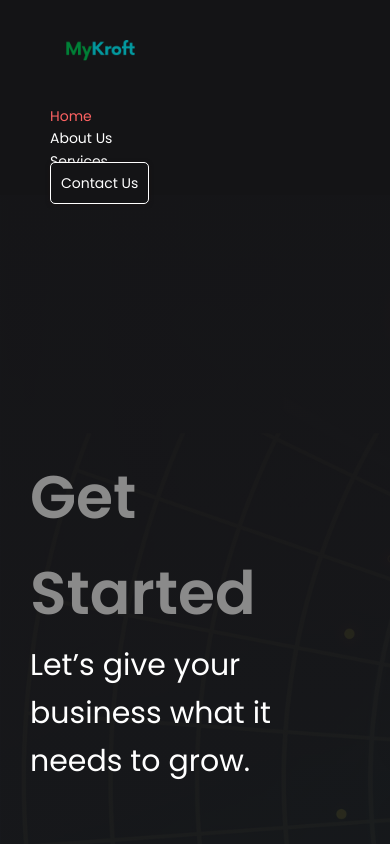
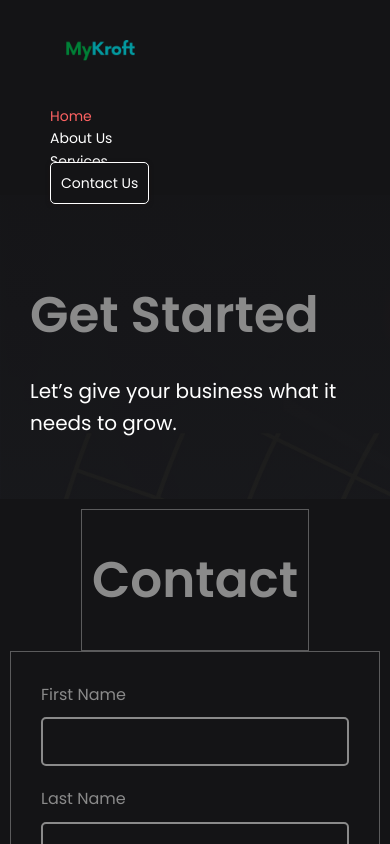
Before and after one commit to Mykroft-Tech/kroft-landing-page, a React (Create React App) app: page /contact in a window 390 px wide. Built offline with nearby package versions, Linux system fonts and the light colour scheme.

Commit message:
mobile optimization

```diff
--- a/src/App.css
+++ b/src/App.css
@@ -529,6 +529,7 @@ footer .footer-socials p {
     font-size: 16px;
     margin: 10px 0 30px 0;
     text-align: center;
+    padding: 0 1rem;
   }
 
   .home-cta {
@@ -549,6 +550,11 @@ footer .footer-socials p {
     grid-template-columns: repeat(2, 1fr);
     grid-column-gap: 2rem;
     flex: 2 1;
+  }
+
+  .about p {
+    font-size: 16px;
+    text-align: center;
   }
 
   .grid-1 {
@@ -581,7 +587,7 @@ footer .footer-socials p {
     display: block;
     margin-top: 6rem;
     text-align: center;
-}
+  }
 
   .service-icon {
     display: block;
@@ -613,7 +619,7 @@ footer .footer-socials p {
     position: absolute;
     top: 60px;
     font-size: 30px;
-}
+  }
 
   .vision-info {
     position: absolute;
@@ -624,6 +630,7 @@ footer .footer-socials p {
     font-size: 16px;
     text-align: center;
   }
+
 
   /* Footer Styling */
   footer {
@@ -650,6 +657,35 @@ footer .footer-socials p {
   .footer-icon {
     margin-bottom: 1rem;
   }
+
+  /* Contact */
+  .contact-flexed {
+    display: block;
+    padding-top: 3rem;
+  }
+
+  .contact-grid {
+    display: block;
+  }
+
+  .contact .contact-wrapper div {
+    padding: 1rem;
+  }
+
+  .contact .contact-wrapper .contact-bg {
+    padding: 6rem 3rem;
+    height: auto;
+  }
+
+  .contact .contact-wrapper div h1 {
+    font-size: 50px;
+    color: #8a8a8a;
+    padding: 2rem 0;
+  }
+
+  .contact .contact-wrapper div p {
+    font-size: 20px;
+  }
 }
 
 /* Small devices (portrait tablets and large phones, 600px and up) */
@@ -658,16 +694,53 @@ footer .footer-socials p {
 }
 
 /* Medium devices (landscape tablets, 768px and up) */
-@media only screen and (min-width: 768px) {
+@media (min-width: 768px) and (max-width: 1200px) {
+  /* Vision CSS Styling */
+  .vision-info {
+    flex: 2;
+  }
+
+  .vision-bg {
+    flex: 1;
+  }
+
+  /* .footer-contact form .mail {
+    display: block;
+    margin: 2rem auto;
+  } */
 
 }
 
 /* Large devices (laptops/desktops, 992px and up) */
-@media only screen and (min-width: 992px) {
+@media only screen and (max-width: 768px) {
+  footer {
+    display: block;
+  }
 
+  .foot {
+    margin-top: 4rem;
+    text-align: center;
+  }
+
+  footer .footer-contact::before {
+    content: '_____';
+  }
 }
 
 /* Extra large devices (large laptops and desktops, 1200px and up) */
-@media only screen and (min-width: 1200px) {
+@media only screen and (max-width: 768px) {
+    .footer-contact form .mail {
+    display: block;
+    margin: 2rem auto;
+    max-width: 50%;
+  }
+
+  .footer-contact form .submit {
+    display: block;
+    margin: 0 auto;
+  }
+  /* footer {
+    display: block;
+  } */
 
 }
```
